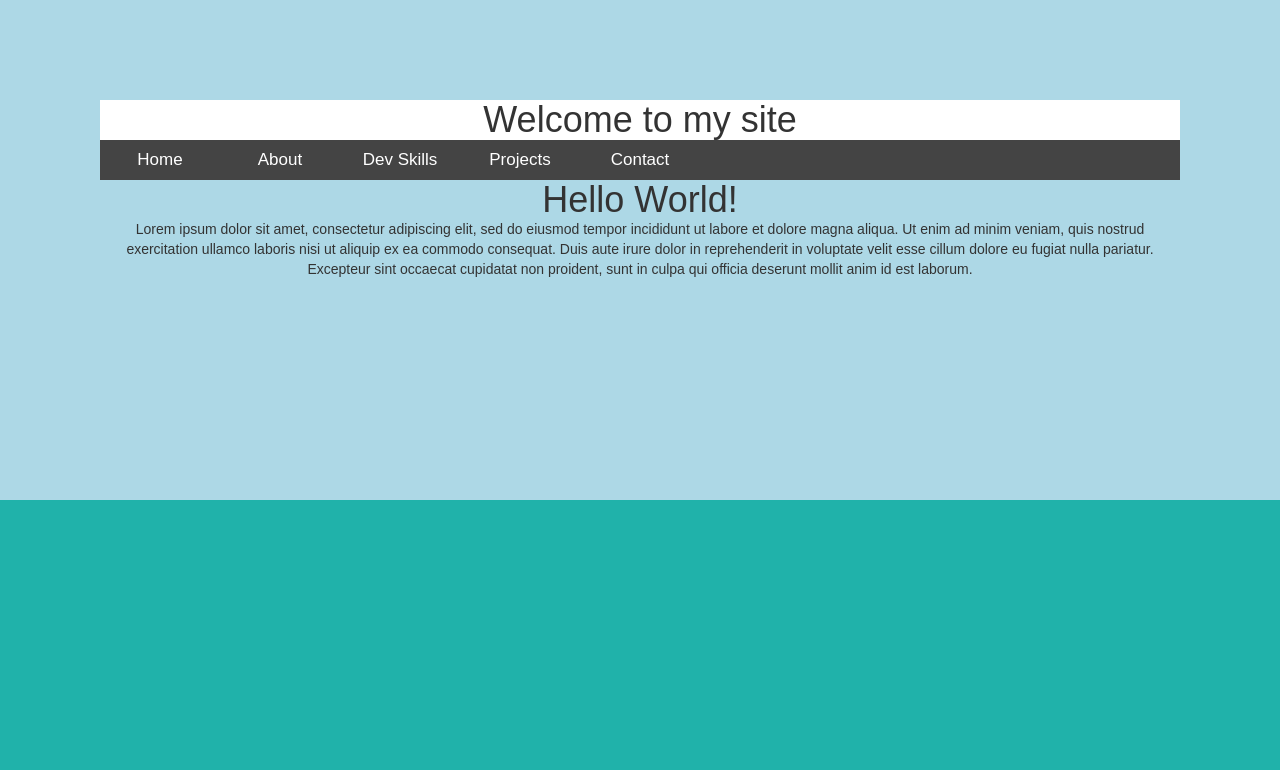
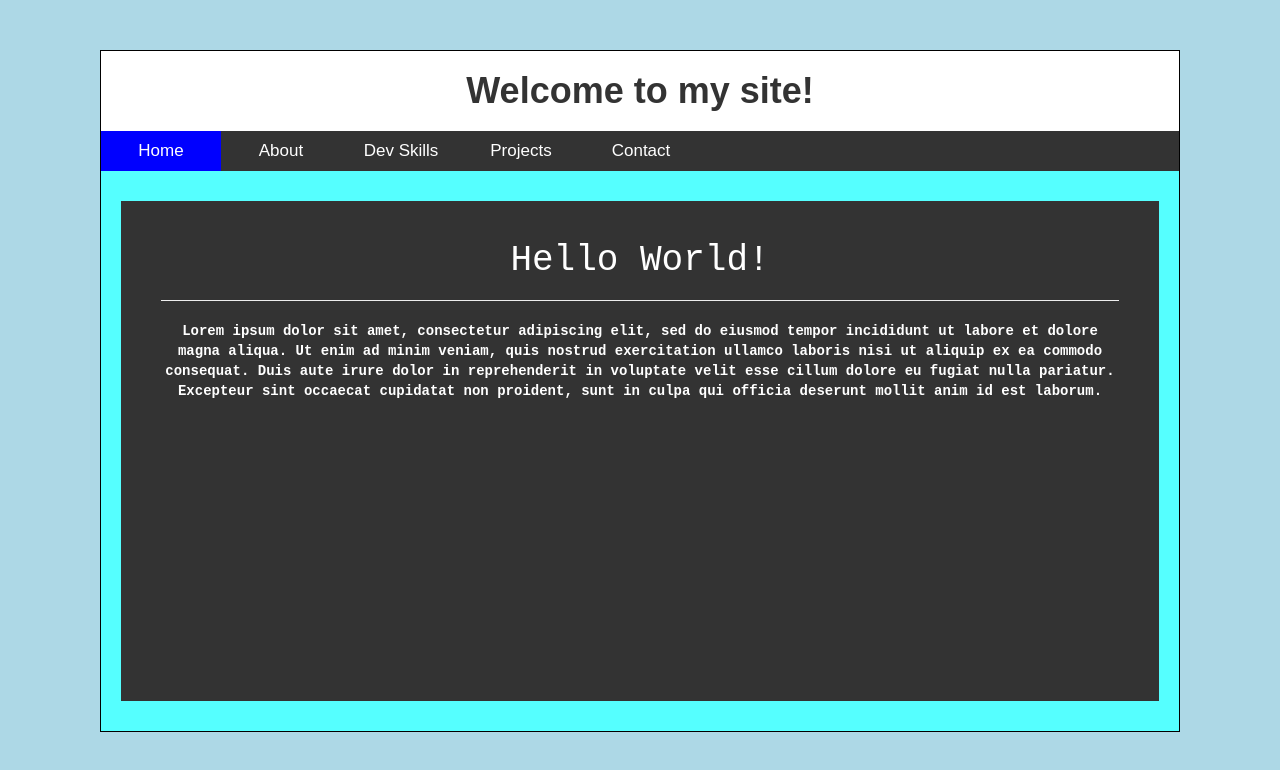
Before and after one commit to eli9000/eli9000-v0, a React (Create React App) app: page / in a window 1280 px wide. Shown: the top 770 px of the page. Built offline with nearby package versions, Linux system fonts and the light colour scheme.

Commit message:
Cleaning ish up...

```diff
--- a/src/App.css
+++ b/src/App.css
@@ -5,27 +5,29 @@ h3, h1 {
 /*APP COMPONENT ish goes here! -----------------------*/
 
 .app {
-	height: 500px;
+	height: auto;
 	width: auto;
-	padding: 100px 100px;
-	background-color: lightblue;
+	margin: 50px 100px;
+	background-color: #55ffff;
+	border: 1px solid black;
 }
 
 .app-h1 {
 	background-color: white;
+	padding: 20px 0;
+	font-weight: bolder;
 }
 
-/*BODY COMPONENT ish goes here! -----------------------*/
-
-
+.content {
+	padding: 30px 20px;
+}
 
 /*HEADER COMPONENT ish goes here! -----------------------*/
 
 .header {
 	overflow: hidden;
-	background-color: #444444;
+	background-color: #333333;
 	height: auto;
-	z-index: 1;
 }
 
 .header ul {
@@ -47,25 +49,39 @@ h3, h1 {
 }
 
 .header a:hover {
-	background-color: red;
+	background-color: lightslategray;
+}
+
+.active {
+	background-color: blue;
 }
 
 /*HOME COMPONENT ish goes here! -----------------------*/
 
 .home {
+	background-color: #333333;
+	padding: 40px 40px;
+	color: white;
+	font-family: Courier New, Courier, monospace;
+	font-weight: bold;
+	margin: 0 auto;
+	height: 500px;
+	width: 100%;
 	text-align: center;
 }
 
 /*ABOUT COMPONENT ish goes here! ------------------------*/
 
 .about {
-	height: auto;
+	background-color: #333333;
+	padding: 40px 40px;
+	color: white;
+	font-family: Courier New, Courier, monospace;
+	font-weight: bold;
+	margin: 0 auto;
+	height: 500px;
 	width: 100%;
-	background-color: #272727;
-	color: white;
-	z-index: 1;
-	padding-top: 70px;
-	padding-bottom: 40px;
+	text-align: center;
 }
 
 .about img {
@@ -80,11 +96,14 @@ h3, h1 {
 /*DEV COMPONENT ish goes here! -----------------------------*/
 
 .devskills {
-	height: 700px;
+	background-color: #333333;
+	padding: 40px 40px;
+	color: white;
+	font-family: Courier New, Courier, monospace;
+	font-weight: bold;
+	margin: 0 auto;
+	height: 500px;
 	width: 100%;
-	color: white;
-	background-color: #999999;
-	padding: 40px 0;
 	text-align: center;
 }
 
@@ -97,7 +116,7 @@ h3, h1 {
 
 .projects {
 	background-color: #333333;
-	padding: 40px 0;
+	padding: 40px 40px;
 	color: white;
 	font-family: Courier New, Courier, monospace;
 	font-weight: bold;
@@ -126,8 +145,15 @@ h3, h1 {
 /*CONTACT COMPONENT ish goes here! --------------------------*/
 
 .contact {
-	height: 600px;
-	background-color: #999999
+	background-color: #333333;
+	padding: 40px 40px;
+	color: white;
+	font-family: Courier New, Courier, monospace;
+	font-weight: bold;
+	margin: 0 auto;
+	height: 500px;
+	width: 100%;
+	text-align: center;
 }
 
 /*FOOTER COMPONENT ish goes here! --------------------------*/
--- a/src/App.jsx
+++ b/src/App.jsx
@@ -1,6 +1,6 @@
 // Lib
 import React, { Component } from 'react';
-import { Link } from 'react-router-dom';
+import { NavLink } from 'react-router-dom';
 
 // Components
 
@@ -11,14 +11,24 @@ class App extends Component {
 	render() {
 		return (
 			<div className="app" id="app">
-				<h1 className="app-h1">Welcome to my site</h1>
+				<h1 className="app-h1">Welcome to my site!</h1>
 				<div className="header">
 					<ul>
-						<li><Link to="/">Home</Link></li>
-						<li><Link to="about">About</Link></li>
-						<li><Link to="devskills">Dev Skills</Link></li>
-						<li><Link to="projects">Projects</Link></li>
-						<li><Link to="contact">Contact</Link></li>
+						<li>
+							<NavLink exact to="/" activeClassName="active">Home</NavLink>
+						</li>
+						<li>
+							<NavLink to="/about" activeClassName="active">About</NavLink>
+						</li>
+						<li>
+							<NavLink to="/devskills" activeClassName="active">Dev Skills</NavLink>
+						</li>
+						<li>
+							<NavLink to="/projects" activeClassName="active">Projects</NavLink>
+						</li>
+						<li>
+							<NavLink to="/contact" activeClassName="active">Contact</NavLink>
+						</li>
 					</ul>
 				</div>
 				<div className="content">
--- a/src/Components/About.jsx
+++ b/src/Components/About.jsx
@@ -5,6 +5,7 @@ class About extends Component {
 		return (
 			<div className="about" id="about">
 				<h1>eDot Dev McWizzy</h1>
+				<hr />
 				<br />
 				<img src="/images/img_3306.jpg" alt="" />
 			</div>
--- a/src/Components/Devskills.jsx
+++ b/src/Components/Devskills.jsx
@@ -3,8 +3,8 @@ import React, { Component } from 'react';
 class Devskills extends Component {
 	render() {
 		return (
-			<div className="dev" id="dev">
-				<h1>Dev Skills that I don't totally fucking suck at:</h1>
+			<div className="devskills" id="devskills">
+				<h1>Dev Skills and Ranking</h1>
 				<hr />
 				<div className="dev-pics">
 					<img src="/images/htmlcssjs.png" alt='' />
--- a/src/Components/Home.jsx
+++ b/src/Components/Home.jsx
@@ -5,6 +5,7 @@ class Home extends Component {
 		return (
 			<div className="home" id="home">
 				<h1>Hello World!</h1>
+				<hr />
 				<p>Lorem ipsum dolor sit amet, consectetur adipiscing elit, sed do eiusmod tempor incididunt ut labore et dolore magna aliqua. Ut enim ad minim veniam, quis nostrud exercitation ullamco laboris nisi ut aliquip ex ea commodo consequat. Duis aute irure dolor in reprehenderit in voluptate velit esse cillum dolore eu fugiat nulla pariatur. Excepteur sint occaecat cupidatat non proident, sunt in culpa qui officia deserunt mollit anim id est laborum.</p>
 			</div>
 		);
--- a/src/Components/Projects.jsx
+++ b/src/Components/Projects.jsx
@@ -4,7 +4,7 @@ class Projects extends Component {
 	render() {
 		return (
 			<div className="projects" id="projects">
-				<h1>Here are some projects I'm fucking up:</h1>
+				<h1>Projects I be Killin</h1>
 				<hr />
 				<div className="project-list">
 					<ul>
--- a/src/index.css
+++ b/src/index.css
@@ -2,6 +2,6 @@ body {
   margin: 0;
   padding: 0;
   font-family: sans-serif;
-	background-color: lightseagreen;
+	background-color: lightblue;
 	text-align: center;
 }
```
Also changed, not shown: src/router.jsx (+8 -0 lines).
